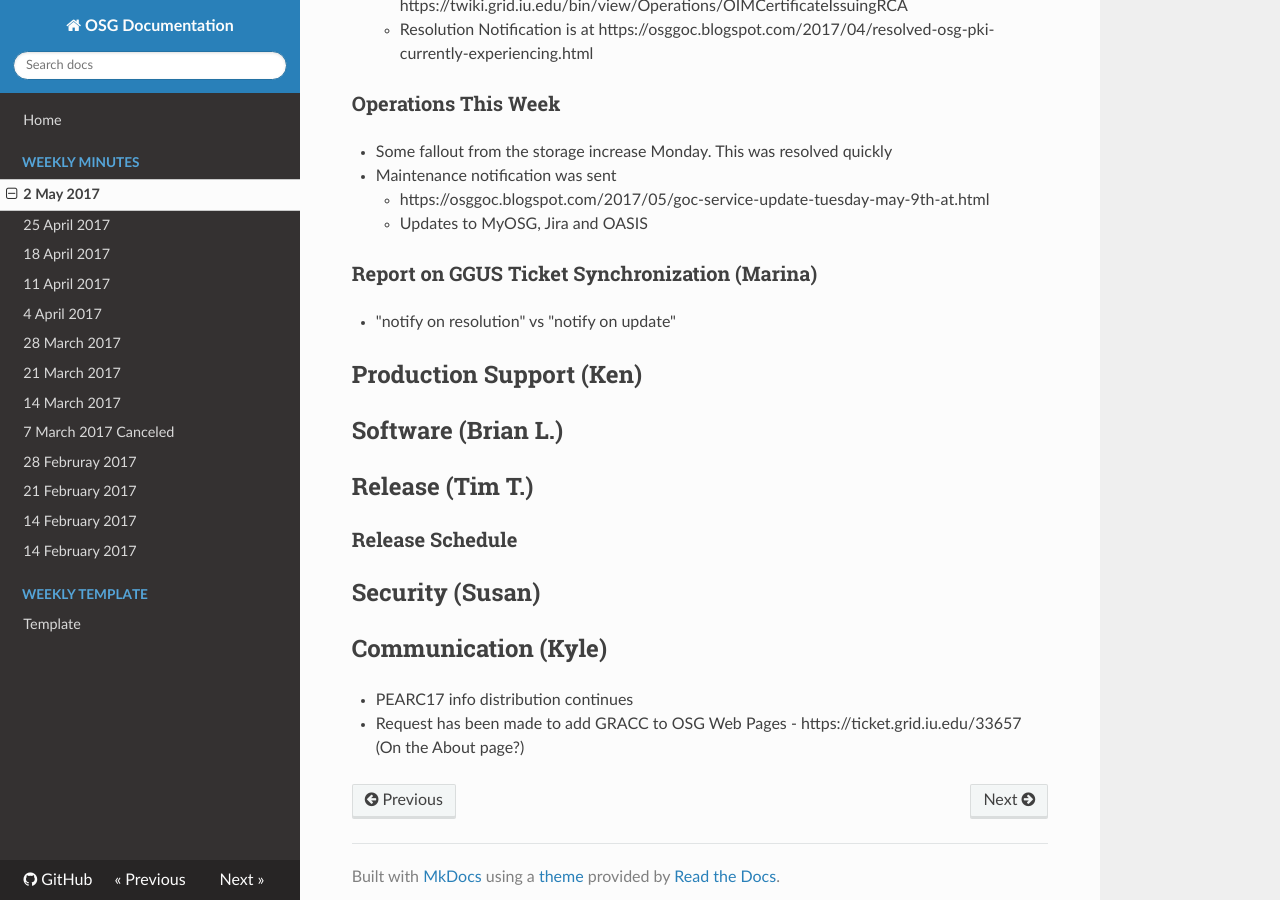
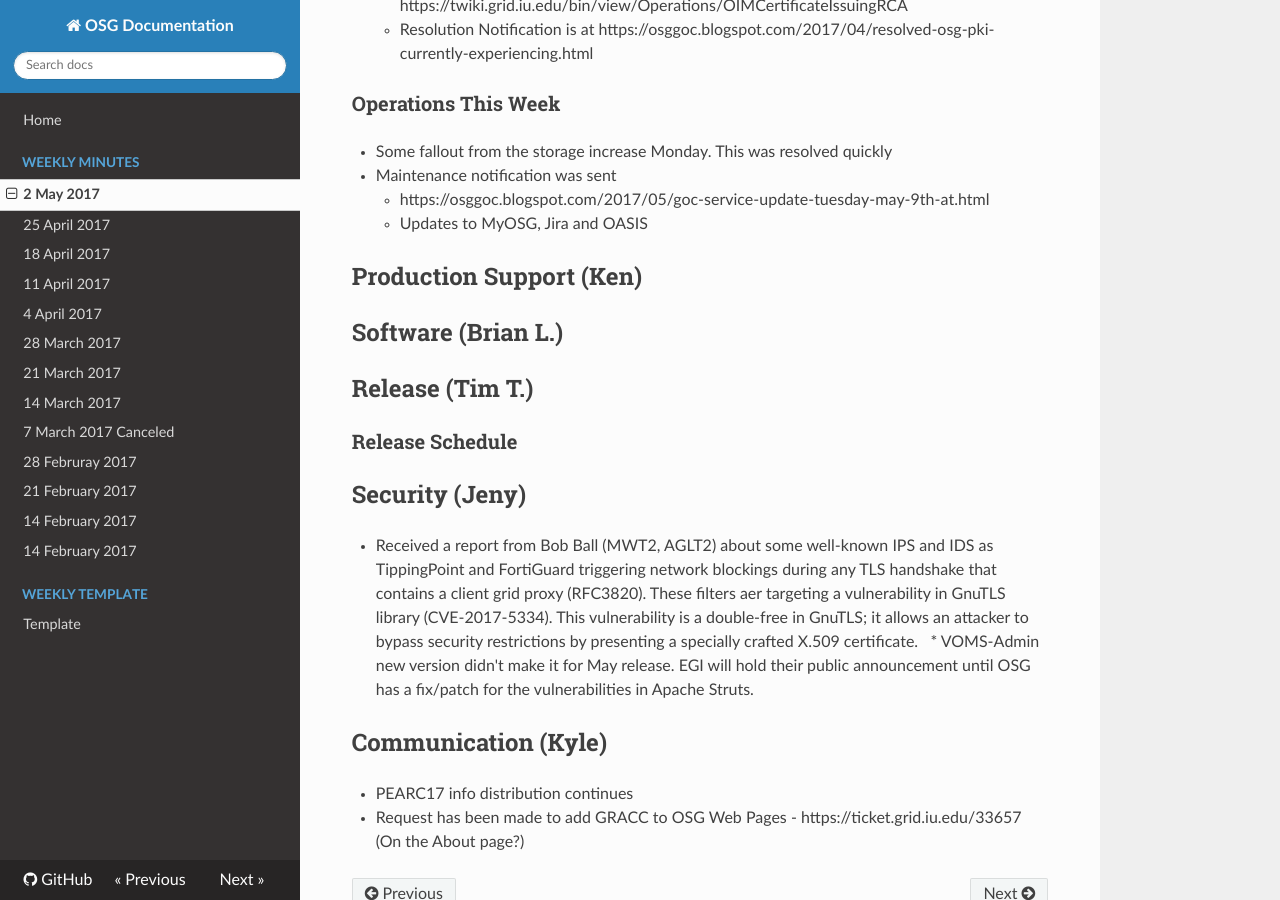
Before and after one commit to zsshah/production, an MkDocs documentation site: the page built from docs/WeeklyMinutes/02May2017.md, in a window 1280 px wide and 900 px high, scrolled down 2023 px. Built offline with MkDocs 1.6.1, drawn with Linux system fonts in a browser that asks for light colours; nearby versions of some CDN libraries; old or Windows-style settings are respelled for this version of MkDocs.

Commit message:
Update 02May2017.md

```diff
--- a/docs/WeeklyMinutes/02May2017.md
+++ b/docs/WeeklyMinutes/02May2017.md
@@ -39,9 +39,6 @@
       * https://osggoc.blogspot.com/2017/05/goc-service-update-tuesday-may-9th-at.html
       * Updates to MyOSG, Jira and OASIS
 
-### Report on GGUS Ticket Synchronization (Marina)
-   * "notify on resolution" vs "notify on update"
-
 ## Production Support (Ken)
 
 ## Software (Brian L.)
@@ -50,7 +47,9 @@
 ## Release (Tim T.)
 ### Release Schedule
 
-## Security (Susan)
+## Security (Jeny)
+   * Received a report from Bob Ball (MWT2, AGLT2) about some well-known IPS and IDS as TippingPoint and FortiGuard triggering network blockings during any TLS handshake that contains a client grid proxy (RFC3820). These filters aer targeting a vulnerability in GnuTLS library (CVE-2017-5334). This vulnerability is a double-free in GnuTLS; it allows an attacker to bypass security restrictions by presenting a specially crafted X.509 certificate.
+   * VOMS-Admin new version didn't make it for May release. EGI will hold their public announcement until OSG has a fix/patch for the vulnerabilities in Apache Struts.
 
 ## Communication (Kyle)
    * PEARC17 info distribution continues
```
